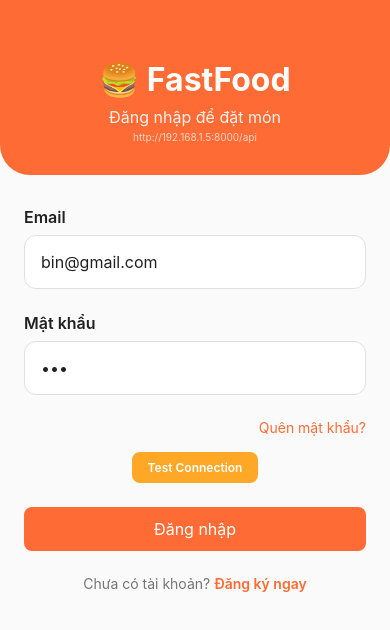
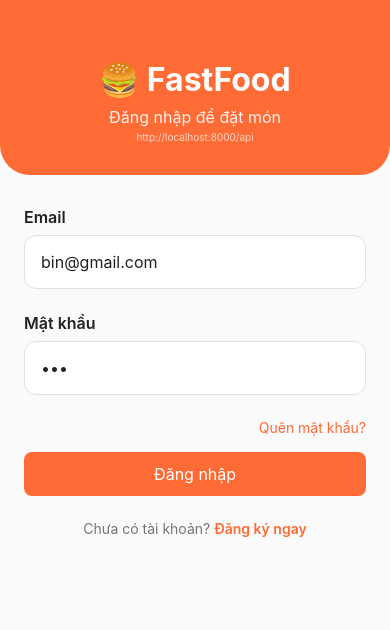
Before and after one commit to wbin04/PBL6, a React Native app in the folder mobile/: screen /Cart in a window 390 px wide. Shown: the top 630 px of the page. Built offline with nearby package versions, Linux system fonts and the light colour scheme.

Commit message:
tối ưu getApiHost, cập nhật giao diện đăng nhập, navigator

```diff
--- a/mobile/App.tsx
+++ b/mobile/App.tsx
@@ -49,6 +49,7 @@ const MainTabNavigator = () => {
           backgroundColor: COLORS.white,
           borderTopWidth: 1,
           borderTopColor: COLORS.border,
+          paddingTop: SPACING.xs,
           paddingBottom: SPACING.lg,  // larger bottom padding
           height: 80,                  // increased height
         },
--- a/mobile/src/constants/index.ts
+++ b/mobile/src/constants/index.ts
@@ -1,40 +1,45 @@
-import { Platform } from 'react-native';
+import { Platform, NativeModules } from 'react-native';
 import Constants from 'expo-constants';
 
-// API Configuration
-// Determine API host: Android emulator, Expo Go on device via debuggerHost, or localhost
-const getApiHost = () => {
-  // Android emulator uses 10.0.2.2
-  if (Platform.OS === 'android') {
-    return '10.0.2.2';
+export const getApiHost = (): string => {
+  // 1) Web: dùng hostname của trang
+  if (Platform.OS === 'web' && typeof window !== 'undefined') {
+    return window.location.hostname;
   }
-  // Web uses localhost
-  if (Platform.OS === 'web') {
-    return 'localhost';
+
+  // 2) Dev (Metro): lấy từ URL của bundle JS (chứa IP máy tính)
+  const scriptURL: string | undefined = (NativeModules as any)?.SourceCode?.scriptURL;
+  if (scriptURL) {
+    try {
+      return new URL(scriptURL).hostname;
+    } catch {}
   }
-  // Expo Go on iOS or device: derive host from debuggerHost in manifest or expoConfig
-  const manifestHost = Constants.manifest?.debuggerHost;
-  const configHost = (Constants.expoConfig as any)?.debuggerHost;
-  const hostStr = manifestHost || configHost;
-  if (hostStr) {
-    return hostStr.split(':')[0];
+
+  // 3) Expo (SDK mới/cũ): lấy từ expoConfig/manifest
+  const hostLike =
+    (Constants as any)?.expoConfig?.hostUri ||
+    (Constants as any)?.manifest2?.extra?.expoClient?.hostUri ||
+    (Constants as any)?.manifest?.hostUri ||
+    (Constants as any)?.manifest?.debuggerHost;
+
+  if (hostLike) {
+    try {
+      const host = hostLike.split('//').pop()!.split(':')[0];
+      if (host) return host;
+    } catch {}
   }
-  // Fallback to localhost
+
+  // 4) Fallbacks
+  if (Platform.OS === 'android') return '10.0.2.2'; // emulator ↔ host
   return 'localhost';
 };
 
 // Use dynamic API host instead of static IP
 export const API_CONFIG = {
-  BASE_URL: `http://192.168.1.5:8000/api`, // Dynamic host resolution
+  BASE_URL: `http://${getApiHost()}:8000/api`, // Dynamic host resolution
   TIMEOUT: 10000,
   RETRY_ATTEMPTS: 3,
 };
-
-// Log the API URL for debugging
-console.log('API_CONFIG.BASE_URL:', API_CONFIG.BASE_URL);
-console.log('Platform OS:', Platform.OS);
-console.log('Constants.manifest?.debuggerHost:', Constants.manifest?.debuggerHost);
-console.log('Constants.expoConfig?.debuggerHost:', (Constants.expoConfig as any)?.debuggerHost);
 
 // App Colors
 export const COLORS = {
--- a/mobile/src/screens/FoodDetailScreen.tsx
+++ b/mobile/src/screens/FoodDetailScreen.tsx
@@ -467,6 +467,7 @@ const styles = StyleSheet.create({
     backgroundColor: COLORS.white,
     paddingHorizontal: SPACING.lg,
     paddingVertical: SPACING.md,
+    paddingBottom: SPACING.xxl,
     borderTopWidth: 1,
     borderTopColor: COLORS.divider,
     ...SHADOWS.md,
--- a/mobile/src/screens/LoginScreen.tsx
+++ b/mobile/src/screens/LoginScreen.tsx
@@ -59,21 +59,6 @@ export const LoginScreen: React.FC = () => {
     }
 
     return true;
-  };
-
-  const testConnection = async () => {
-    // try {
-    //   console.log('Testing connection to:', API_CONFIG.BASE_URL);
-    //   const response = await fetch(`${API_CONFIG.BASE_URL}/auth/login/`, {
-    //     method: 'HEAD',
-    //     timeout: 5000,
-    //   });
-    //   console.log('Connection test response status:', response.status);
-    //   Alert.alert('Kết nối', `Server response: ${response.status}`);
-    // } catch (error) {
-    //   console.error('Connection test failed:', error);
-    //   Alert.alert('Lỗi kết nối', `Không thể kết nối tới server: ${API_CONFIG.BASE_URL}\n\nLỗi: ${error.message}`);
-    // }
   };
 
   const handleLogin = async () => {
@@ -144,14 +129,6 @@ export const LoginScreen: React.FC = () => {
 
         <TouchableOpacity onPress={handleForgotPassword}>
           <Text style={styles.forgotPassword}>Quên mật khẩu?</Text>
-        </TouchableOpacity>
-
-        {/* Test connection button */}
-        <TouchableOpacity
-          style={styles.testButton}
-          onPress={testConnection}
-        >
-          <Text style={styles.testButtonText}>Test Connection</Text>
         </TouchableOpacity>
 
         <Button
@@ -245,21 +222,6 @@ const styles = StyleSheet.create({
     marginBottom: SPACING.md,
   },
 
-  testButton: {
-    backgroundColor: COLORS.secondary,
-    paddingVertical: 8,
-    paddingHorizontal: 16,
-    borderRadius: 8,
-    alignSelf: 'center',
-    marginBottom: SPACING.lg,
-  },
-
-  testButtonText: {
-    color: COLORS.white,
-    fontSize: 12,
-    fontWeight: '600',
-  },
-
   loginButton: {
     marginBottom: SPACING.lg,
   },
```
